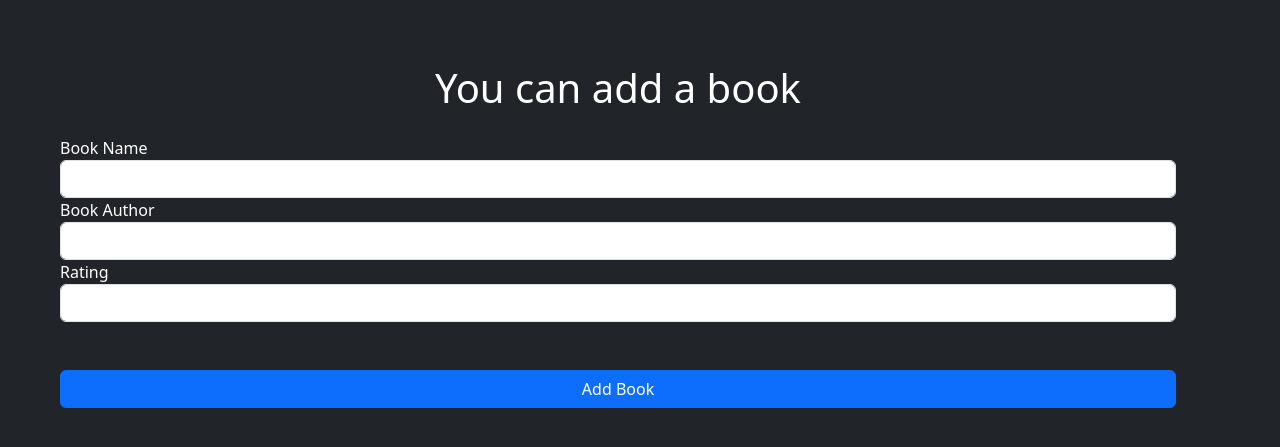
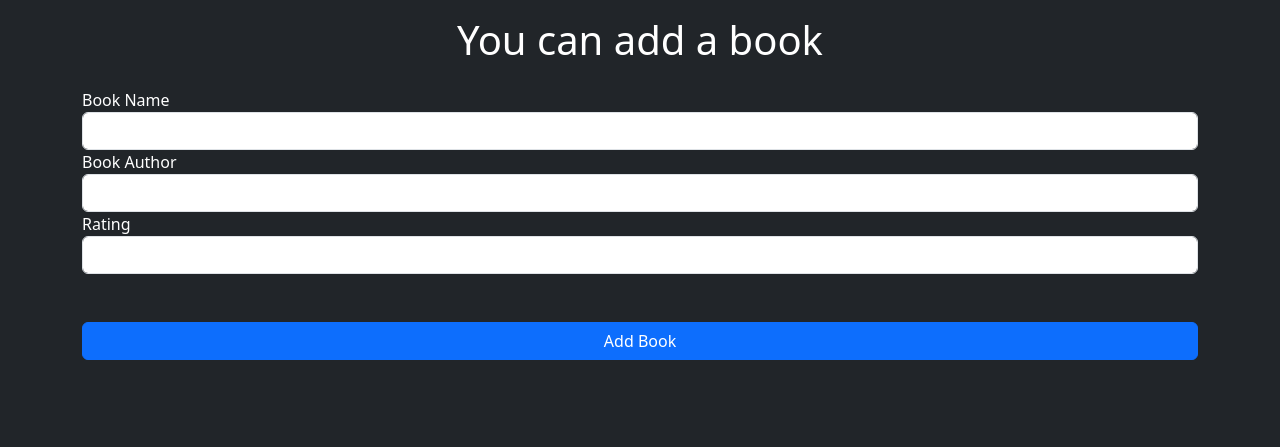
Before and after one commit to Wolanin00/My_Library, a Flask app: page /add in a window 1280 px wide. Shown: the part 56-503 px from the top of the page. Run offline with Flask 3, Linux system fonts and the light colour scheme.

Commit message:
fix add book layout

```diff
--- a/templates/add.html
+++ b/templates/add.html
@@ -1,6 +1,6 @@
 {% include "header.html" %}
 
-<div class="container m-5">
+<div class="container">
     <h1 class="text-center p-3">You can add a book</h1>
     <form action="{{ url_for('add') }}" method="POST">
         <div class="form-group">
```
